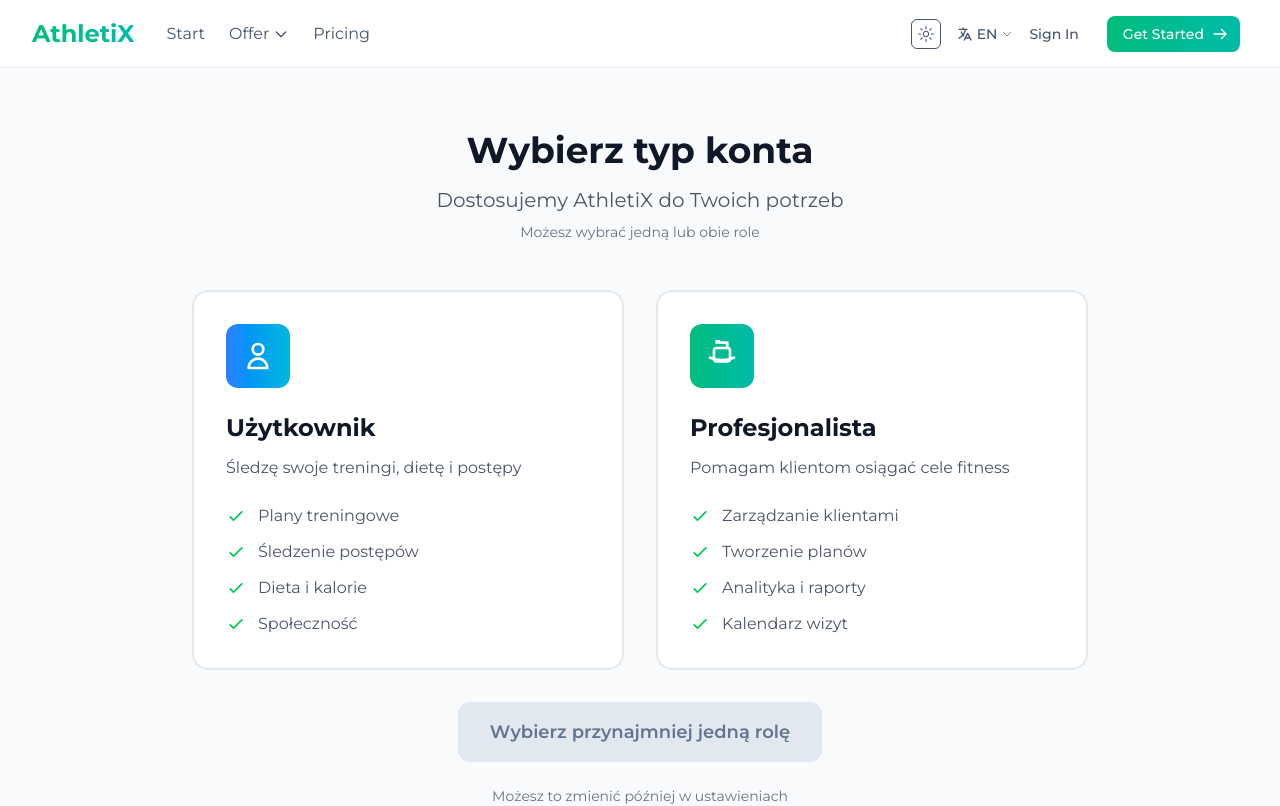
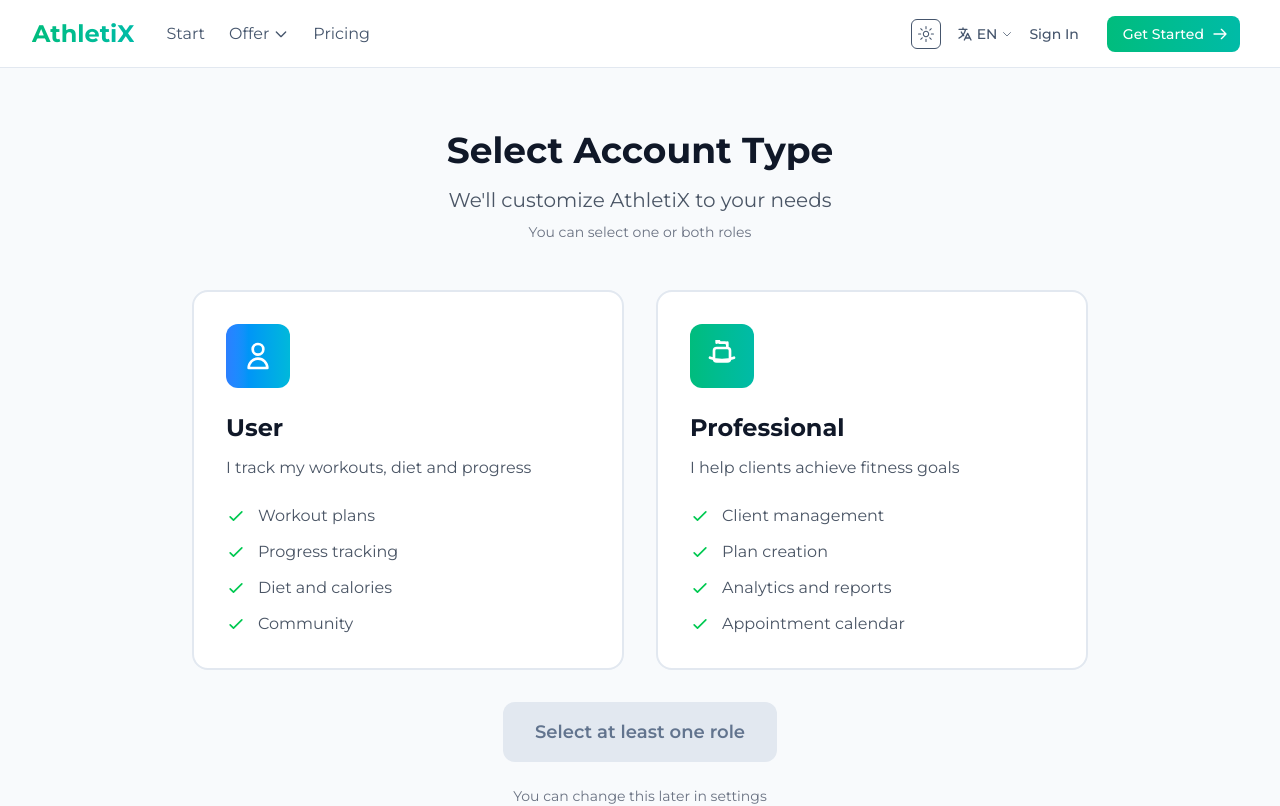
Before and after one commit to dezmerek/AthletiX, a Next.js app: page /auth/role-selection in a window 1280 px wide. Shown: the top 806 px of the page. Built offline with nearby package versions, Linux system fonts and the light colour scheme; no server answers.

Commit message:
feat: add role selection translations and improve role management UI

```diff
--- a/messages/en/auth.json
+++ b/messages/en/auth.json
@@ -55,5 +55,41 @@
     "backToLogin": "Back to Login",
     "backToHome": "Back to Home",
     "goToSettings": "Go to Settings"
+  },
+  "roleSelection": {
+    "manageRoles": "Manage Roles",
+    "selectAccountType": "Select Account Type",
+    "manageDescription": "Customize your roles in AthletiX",
+    "selectDescription": "We'll customize AthletiX to your needs",
+    "canSelectMultiple": "You can select one or both roles",
+    "selectedCount": "selected",
+    "user": {
+      "title": "User",
+      "description": "I track my workouts, diet and progress",
+      "features": {
+        "workoutPlans": "Workout plans",
+        "progressTracking": "Progress tracking",
+        "dietCalories": "Diet and calories",
+        "community": "Community"
+      }
+    },
+    "professional": {
+      "title": "Professional",
+      "description": "I help clients achieve fitness goals",
+      "features": {
+        "clientManagement": "Client management",
+        "planCreation": "Plan creation",
+        "analyticsReports": "Analytics and reports",
+        "appointmentCalendar": "Appointment calendar"
+      }
+    },
+    "buttons": {
+      "saving": "Saving...",
+      "continueWith1Role": "Continue with 1 role",
+      "continueWith2Roles": "Continue with 2 roles",
+      "selectAtLeastOne": "Select at least one role",
+      "cancelAndReturn": "Cancel and return to dashboard"
+    },
+    "note": "You can change this later in settings"
   }
 }
--- a/messages/pl/auth.json
+++ b/messages/pl/auth.json
@@ -57,5 +57,41 @@
     "backToLogin": "Wróć do logowania",
     "backToHome": "Wróć na stronę główną",
     "goToSettings": "Przejdź do ustawień"
+  },
+  "roleSelection": {
+    "manageRoles": "Zarządzaj rolami",
+    "selectAccountType": "Wybierz typ konta",
+    "manageDescription": "Dostosuj swoje role w AthletiX",
+    "selectDescription": "Dostosujemy AthletiX do Twoich potrzeb",
+    "canSelectMultiple": "Możesz wybrać jedną lub obie role",
+    "selectedCount": "wybrane",
+    "user": {
+      "title": "Użytkownik",
+      "description": "Śledzę swoje treningi, dietę i postępy",
+      "features": {
+        "workoutPlans": "Plany treningowe",
+        "progressTracking": "Śledzenie postępów",
+        "dietCalories": "Dieta i kalorie",
+        "community": "Społeczność"
+      }
+    },
+    "professional": {
+      "title": "Profesjonalista",
+      "description": "Pomagam klientom osiągać cele fitness",
+      "features": {
+        "clientManagement": "Zarządzanie klientami",
+        "planCreation": "Tworzenie planów",
+        "analyticsReports": "Analityka i raporty",
+        "appointmentCalendar": "Kalendarz wizyt"
+      }
+    },
+    "buttons": {
+      "saving": "Zapisywanie...",
+      "continueWith1Role": "Kontynuuj z 1 rolą",
+      "continueWith2Roles": "Kontynuuj z 2 rolami",
+      "selectAtLeastOne": "Wybierz przynajmniej jedną rolę",
+      "cancelAndReturn": "Anuluj i wróć do dashboard"
+    },
+    "note": "Możesz to zmienić później w ustawieniach"
   }
 }
--- a/src/app/auth/role-selection/page.tsx
+++ b/src/app/auth/role-selection/page.tsx
@@ -3,12 +3,14 @@
 import { useState, useEffect } from "react";
 import { useRouter } from "next/navigation";
 import { useSession } from "next-auth/react";
+import { useTranslations } from "next-intl";
 
 export default function RoleSelectionPage() {
   const [selectedRoles, setSelectedRoles] = useState<string[]>([]);
   const [isLoading, setIsLoading] = useState(false);
   const router = useRouter();
   const { data: session, update } = useSession();
+  const t = useTranslations("auth.roleSelection");
 
   // Preselect current user roles when component mounts
   useEffect(() => {
@@ -65,13 +67,13 @@ export default function RoleSelectionPage() {
   const roles = [
     {
       id: "user",
-      title: "Użytkownik",
-      description: "Śledzę swoje treningi, dietę i postępy",
+      title: t("user.title"),
+      description: t("user.description"),
       features: [
-        "Plany treningowe",
-        "Śledzenie postępów",
-        "Dieta i kalorie",
-        "Społeczność",
+        t("user.features.workoutPlans"),
+        t("user.features.progressTracking"),
+        t("user.features.dietCalories"),
+        t("user.features.community"),
       ],
       icon: (
         <svg
@@ -94,13 +96,13 @@ export default function RoleSelectionPage() {
     },
     {
       id: "professional",
-      title: "Profesjonalista",
-      description: "Pomagam klientom osiągać cele fitness",
+      title: t("professional.title"),
+      description: t("professional.description"),
       features: [
-        "Zarządzanie klientami",
-        "Tworzenie planów",
-        "Analityka i raporty",
-        "Kalendarz wizyt",
+        t("professional.features.clientManagement"),
+        t("professional.features.planCreation"),
+        t("professional.features.analyticsReports"),
+        t("professional.features.appointmentCalendar"),
       ],
       icon: (
         <svg
@@ -132,21 +134,21 @@ export default function RoleSelectionPage() {
             {session?.user?.role &&
             Array.isArray(session.user.role) &&
             session.user.role.length > 0
-              ? "Zarządzaj rolami"
-              : "Wybierz typ konta"}
+              ? t("manageRoles")
+              : t("selectAccountType")}
           </h1>
           <p className="text-xl text-gray-600 dark:text-gray-400 mb-2">
             {session?.user?.role &&
             Array.isArray(session.user.role) &&
             session.user.role.length > 0
-              ? "Dostosuj swoje role w AthletiX"
-              : "Dostosujemy AthletiX do Twoich potrzeb"}
+              ? t("manageDescription")
+              : t("selectDescription")}
           </p>
           <p className="text-sm text-gray-500 dark:text-gray-500">
-            Możesz wybrać jedną lub obie role
+            {t("canSelectMultiple")}
             {selectedRoles.length > 0 && (
               <span className="ml-2 px-2 py-1 bg-emerald-100 dark:bg-emerald-900/20 text-emerald-600 dark:text-emerald-400 rounded-full text-xs font-medium">
-                {selectedRoles.length} wybrane
+                {selectedRoles.length} {t("selectedCount")}
               </span>
             )}
           </p>
@@ -263,14 +265,14 @@ export default function RoleSelectionPage() {
                     d="M4 12a8 8 0 018-8V0C5.373 0 0 5.373 0 12h4zm2 5.291A7.962 7.962 0 014 12H0c0 3.042 1.135 5.824 3 7.938l3-2.647z"
                   ></path>
                 </svg>
-                Zapisywanie...
+                {t("buttons.saving")}
               </div>
             ) : selectedRoles.length === 1 ? (
-              "Kontynuuj z 1 rolą"
+              t("buttons.continueWith1Role")
             ) : selectedRoles.length === 2 ? (
-              "Kontynuuj z 2 rolami"
+              t("buttons.continueWith2Roles")
             ) : (
-              "Wybierz przynajmniej jedną rolę"
+              t("buttons.selectAtLeastOne")
             )}
           </button>
 
@@ -282,7 +284,7 @@ export default function RoleSelectionPage() {
                 onClick={() => router.push("/dashboard")}
                 className="px-6 py-2 text-sm font-medium text-gray-600 dark:text-gray-400 hover:text-gray-800 dark:hover:text-gray-200 transition-colors"
               >
-                Anuluj i wróć do dashboard
+                {t("buttons.cancelAndReturn")}
               </button>
             )}
         </div>
@@ -290,7 +292,7 @@ export default function RoleSelectionPage() {
         {/* Note */}
         <div className="text-center mt-6">
           <p className="text-sm text-gray-500 dark:text-gray-400">
-            Możesz to zmienić później w ustawieniach
+            {t("note")}
           </p>
         </div>
       </div>
```
